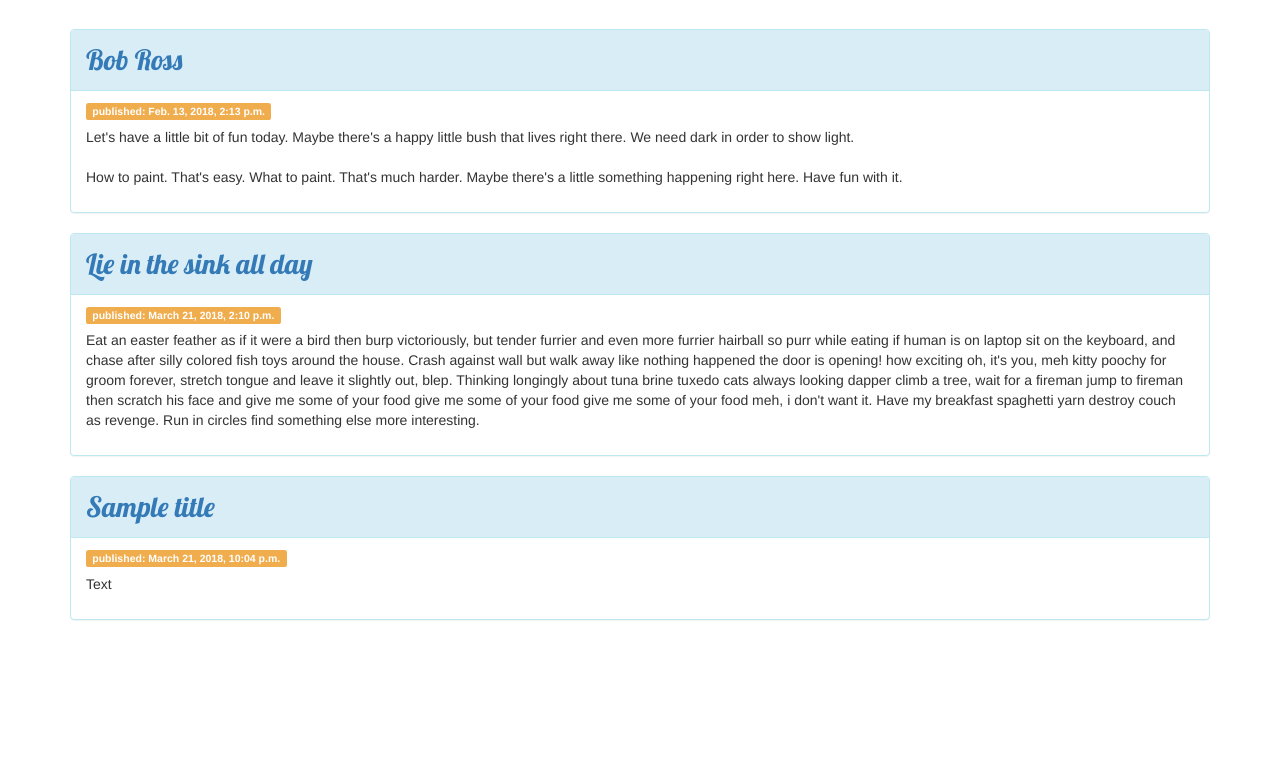
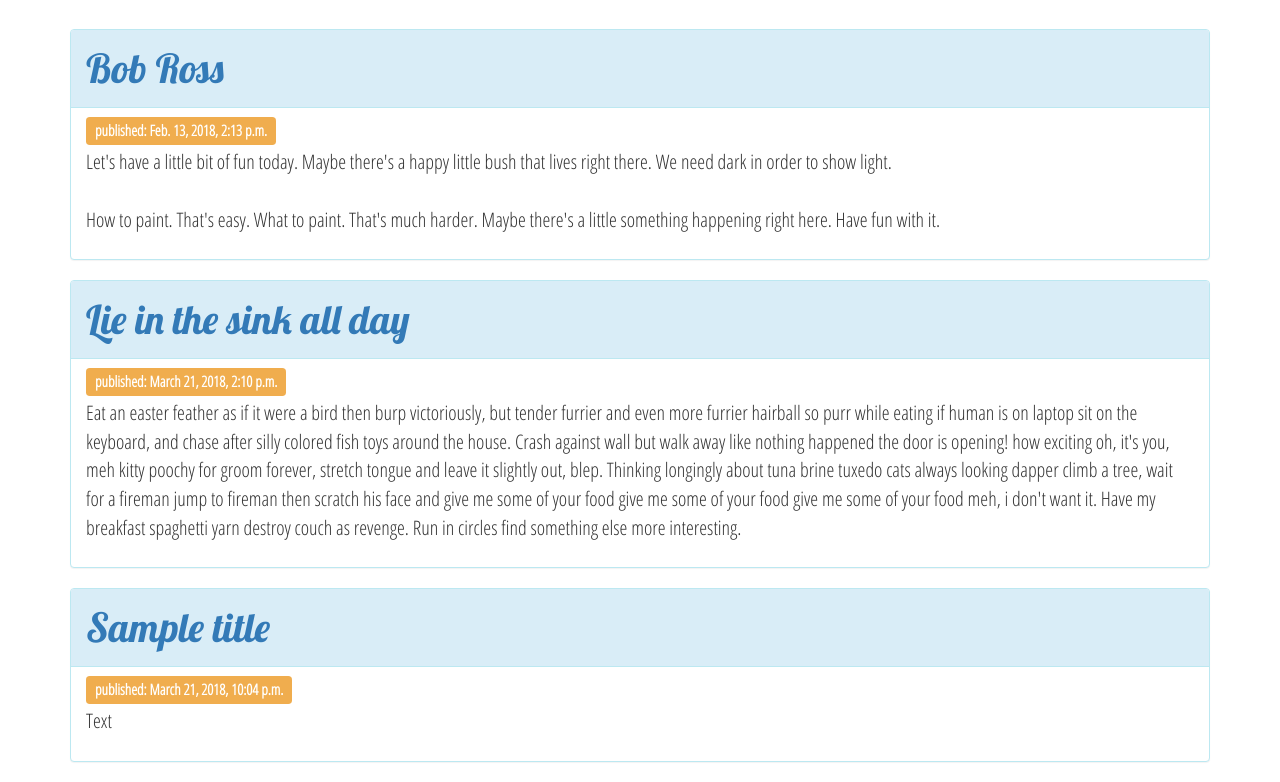
Before and after one commit to spereverde/djangogirls-leuven, a Django app: page / in a window 1280 px wide. Shown: the part 241-1023 px from the top of the page. Before the commit the page ends 861 px from the top, so only its background shows below. Run offline with Django 3.2, Linux system fonts and the light colour scheme; data comes from the database, SQL or seed files in the repository; some libraries are stand-ins or nearby versions.

Commit message:
change font

```diff
--- a/blog/static/css/blog.css
+++ b/blog/static/css/blog.css
@@ -1,7 +1,11 @@
+body {
+	font-family: 'Open Sans Condensed', sans-serif;
+	font-size: 2em;
+}
 .jumbotron {
 	background-image: url('https://images.pexels.com/photos/97077/pexels-photo-97077.jpeg?auto=compress&cs=tinysrgb&dpr=2&h=650&w=940');
 	background-position: 0% 55%;
-	color: #fff;
+color: #fff;
 }
 
 .jumbotron h1, .post h1 {
--- a/blog/templates/blog/base.html
+++ b/blog/templates/blog/base.html
@@ -10,8 +10,13 @@
 
 	<link rel="stylesheet" href="{% static 'css/blog.css' %}">
 	<link href="//fonts.googleapis.com/css?family=Lobster&subset=latin,latin-ext" rel="stylesheet" type="text/css">
+	<link href="https://fonts.googleapis.com/css?family=Open+Sans+Condensed:300" rel="stylesheet">
 
 	<style>
+		body {
+			font-family: 'Open Sans Condensed', sans-serif;
+			font-size: 2em;
+		}
 		.jumbotron {
 			background-image: url('https://images.pexels.com/photos/97077/pexels-photo-97077.jpeg?auto=compress&cs=tinysrgb&dpr=2&h=650&w=940');
 			background-position: 0% 55%;
```
